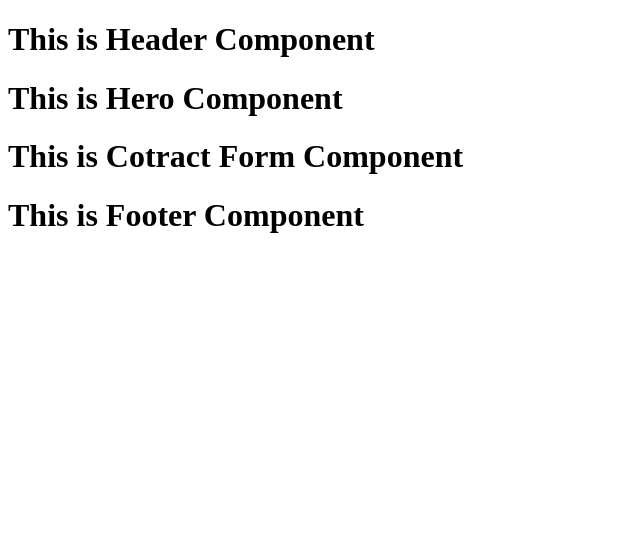
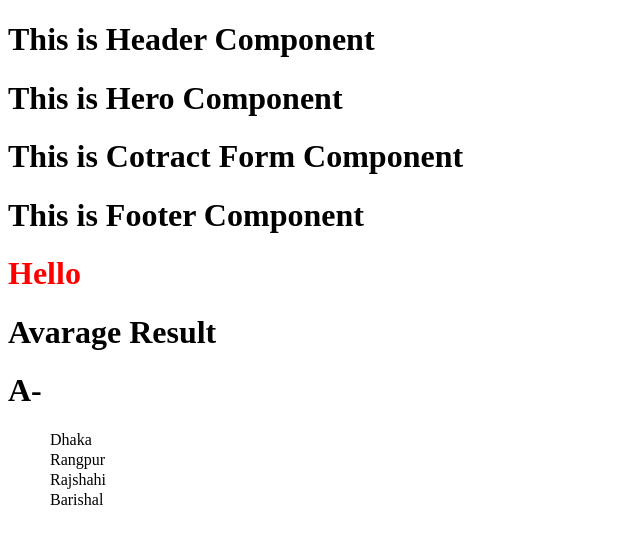
Before and after one commit to abdulbariks/React_Practice, a React (Vite) app: page / in a window 1280 px wide. Shown: the top 544 px of the page, without its empty margins (0-640 px from the left). Built offline with nearby package versions, Linux system fonts and the light colour scheme.

Commit message:
JSX JavaScript XML, JSX Conventions,inline css, conditional readering , inline if else, immediately invoked function , JSX Loop Inside with map

```diff
--- a/src/App.jsx
+++ b/src/App.jsx
@@ -4,17 +4,58 @@ import ContactForm from './components/ContactForm';
 import Footer from './components/Footer'
 
 function App() {
+    let marks =60;
+    const item = ['Dhaka', 'Rangpur', 'Rajshahi', 'Barishal']
   return (
-    <>
       <div>
       <Header/>
       <Hero/>
       <ContactForm/>
       <Footer/>
 
+       {/* inline css */}
+      <h1 style={{color:'red'}}>Hello</h1>
+
+      {/* conditional readering , inline if else*/}
+      {
+        marks>80?
+        <h1>Brilliant Result</h1>
+        :
+        <h1>Avarage Result</h1>
+      }
+
+      {/* immediately invoked function */}
+      {
+      (()=>{
+           if (marks>=80 && marks<=100 ) {
+            return <h1>A+</h1>
+           }
+           else if (marks>=70 && marks<80 ) {
+            return <h1>A</h1>
+           }
+           else if (marks>=60 && marks<70 ) {
+            return <h1>A-</h1>
+           }
+           else if (marks>=50 && marks<60 ) {
+            return <h1>B</h1>
+           }
+           else{
+            return <h1>F</h1>
+           }
+      })()
+      }
+
+      {/* JSX Loop Inside with map */}
+          <ol>
+            {
+              item.map((item, i)=>{
+                return <option key={i.toString()}>{item}</option>
+              })
+            }
+          </ol>
+
       </div>
 
-    </>
   )
 }
 
```
Also changed, not shown: 1 other file (tests, documents, lock files or other folders).
